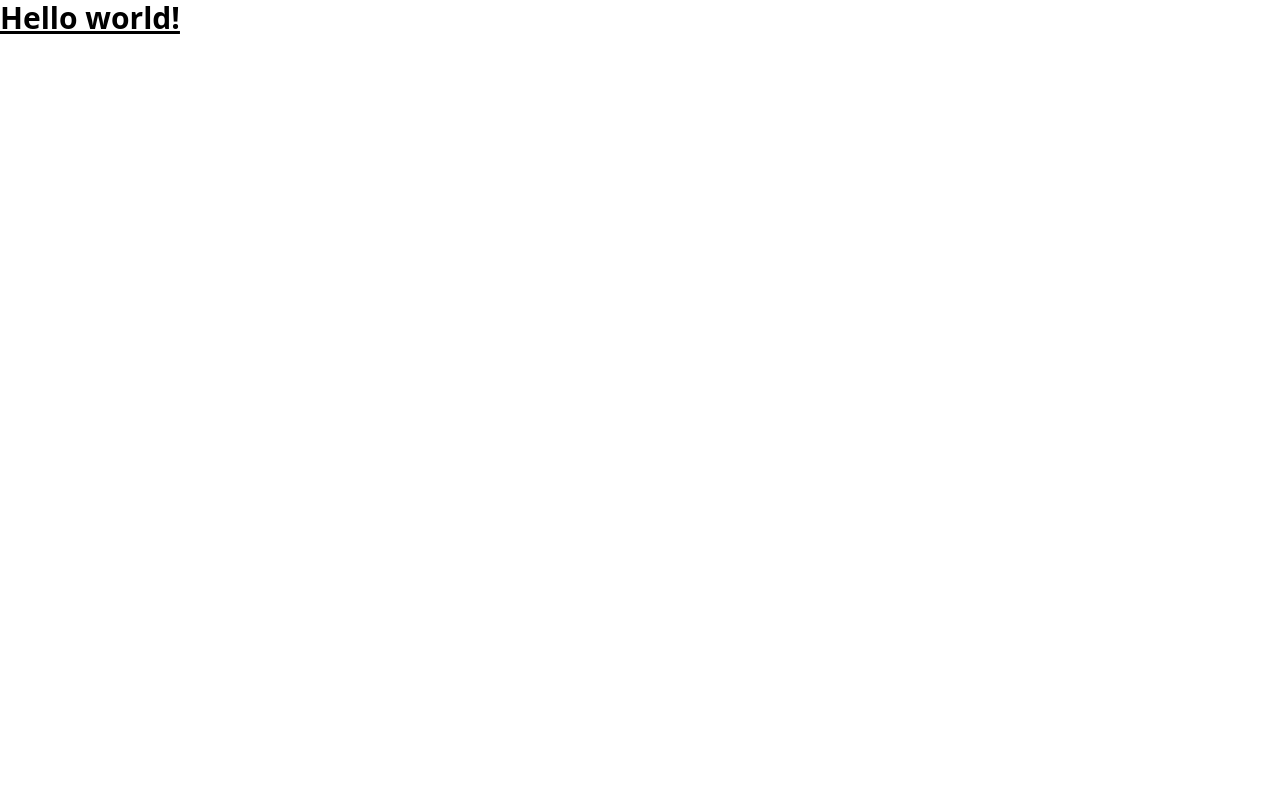
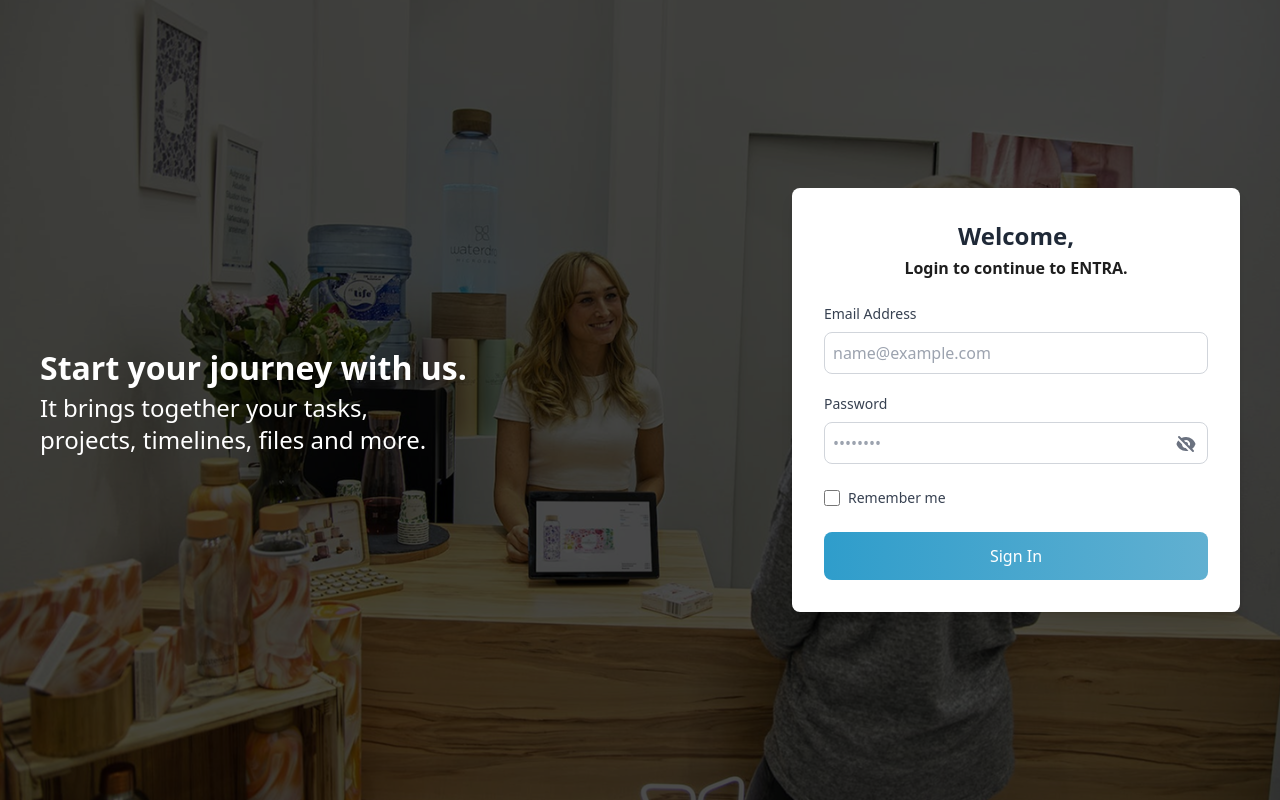
Before and after one commit to surajkumar540/hybrix, a React (Vite) app in the folder my-project/: page /login in a window 1280 px wide. Built offline with nearby package versions, Linux system fonts and the light colour scheme.

Commit message:
add:login page added with validation and functionality

```diff
--- a/my-project/package.json
+++ b/my-project/package.json
@@ -11,7 +11,9 @@
   },
   "dependencies": {
     "react": "^19.1.0",
-    "react-dom": "^19.1.0"
+    "react-dom": "^19.1.0",
+    "react-icons": "^5.5.0",
+    "react-router-dom": "^7.6.0"
   },
   "devDependencies": {
     "@eslint/js": "^9.25.0",
--- a/my-project/src/App.jsx
+++ b/my-project/src/App.jsx
@@ -1,3 +1,12 @@
-export default function App() {
-  return <h1 className="text-3xl font-bold underline">Hello world!</h1>;
+// import { store } from "./redux/store";
+import AppRoutes from "./routes/AppRoutes";
+
+function App() {
+  return (
+    // <Provider store={store}>
+    <AppRoutes />
+    // </Provider>
+  );
 }
+
+export default App;
--- /dev/null
+++ b/my-project/src/pages/Login.jsx
@@ -0,0 +1,159 @@
+import { useState } from "react";
+import { useNavigate } from "react-router-dom";
+import { validateLogin } from "../utils/validate"; // Import validation function
+import { HiEye, HiEyeOff } from "react-icons/hi";
+import bgImage from "../assets/loginImg.png";
+
+const Login = ({ setAuth }) => {
+  const [formValues, setFormValues] = useState({ email: "", password: "" });
+  const [error, setError] = useState({});
+  const [isSubmit, setIsSubmit] = useState(false);
+  const [showPassword, setShowPassword] = useState(false); // Toggle state
+  const navigate = useNavigate();
+
+  // Login functionality
+  const handleSubmit = (e) => {
+    e.preventDefault();
+
+    if (Object.keys(validateLogin(formValues)).length > 0) {
+      setError(validateLogin(formValues));
+      return;
+    }
+    setIsSubmit(true);
+
+    if (
+      formValues.email === "suraj@test.com" &&
+      formValues.password === "suraj@1234"
+    ) {
+      localStorage.setItem("auth", "true");
+      setAuth(true); // Update state immediately
+      navigate("/customers");
+    } else {
+      setError({ general: "Invalid credentials!" });
+    }
+  };
+  const handleChange = (e) => {
+    const { name, value } = e.target;
+    const newObject = { ...formValues, [name]: value };
+    setFormValues({ ...newObject });
+
+    if (isSubmit) {
+      const errorObj = validateLogin(newObject);
+      setError(errorObj);
+    }
+  };
+
+  const togglePasswordVisibility = () => {
+    setShowPassword(!showPassword);
+  };
+
+  return (
+    <div
+      className="relative h-screen w-full bg-cover bg-center"
+      style={{ backgroundImage: `url(${bgImage})` }} // Replace with your image path
+    >
+      {/* Black Overlay */}
+      <div className="absolute inset-0 bg-black bg-opacity-70 z-0" />
+
+      {/* Content Container */}
+      <div className="relative z-10 flex h-full items-center justify-between px-10 ">
+        {/* Left Text */}
+        <div className="w-1/2 hidden md:block text-white pr-8">
+          <h1 className="text-[32px] font-bold ">
+            Start your journey with us.
+          </h1>
+          <p className="text-2xl">It brings together your tasks,</p>
+          <p className="text-2xl">projects, timelines, files and more.</p>
+        </div>
+
+        {/* Right Login Form */}
+        <div className="w-full md:w-1/2 max-w-md bg-white p-8 rounded-lg shadow-lg">
+          <form onSubmit={handleSubmit}>
+            <div className="text-center mb-6">
+              <h2 className="text-2xl font-bold text-gray-800">Welcome,</h2>
+              <p className="text-[#1E1E1E] font-semibold mt-1">Login to continue to ENTRA.</p>
+            </div>
+
+            {error.general && (
+              <div className="bg-red-50 border-l-4 border-red-500 p-4 mb-6">
+                <p className="text-red-700 text-sm">{error.general}</p>
+              </div>
+            )}
+
+            {/* Email Input */}
+            <div className="mb-5">
+              <label className="block text-gray-700 text-sm font-medium mb-2">
+                Email Address
+              </label>
+              <input
+                type="email"
+                name="email"
+                placeholder="name@example.com"
+                className={`p-2 border w-full rounded-lg focus:ring-2 focus:ring-blue-300 focus:outline-none transition duration-200 ${
+                  error.email ? "border-red-500" : "border-gray-300"
+                }`}
+                value={formValues.email}
+                onChange={handleChange}
+              />
+              {error.email && (
+                <p className="text-red-500 mt-1 text-xs">{error.email}</p>
+              )}
+            </div>
+
+            {/* Password Input */}
+            <div className="mb-6 relative">
+              <label className="block text-gray-700 text-sm font-medium mb-2">
+                Password
+              </label>
+              <input
+                type={showPassword ? "text" : "password"}
+                name="password"
+                placeholder="••••••••"
+                className={`p-2 border w-full rounded-lg focus:ring-2 focus:ring-blue-300 focus:outline-none transition duration-200 ${
+                  error.password ? "border-red-500" : "border-gray-300"
+                }`}
+                value={formValues.password}
+                onChange={handleChange}
+              />
+              <button
+                type="button"
+                onClick={togglePasswordVisibility}
+                className="absolute right-3 top-10 text-gray-500"
+              >
+                {showPassword ? <HiEye size={20} /> : <HiEyeOff size={20} />}
+              </button>
+              {error.password && (
+                <p className="text-red-500 mt-1 text-xs">{error.password}</p>
+              )}
+            </div>
+
+            {/* Remember Me */}
+            <div className="flex items-center mb-6">
+              <input
+                id="remember"
+                type="checkbox"
+                className="h-4 w-4 text-blue-600 focus:ring-blue-500 border-gray-300 rounded"
+              />
+              <label
+                htmlFor="remember"
+                className="ml-2 block text-sm text-gray-700"
+              >
+                Remember me
+              </label>
+            </div>
+
+            {/* Submit Button */}
+            <button
+              className="bg-gradient-to-r from-[#2F9DCB] to-[#61B0D1] text-white py-3 w-full rounded-lg font-medium transition duration-200 transform hover:scale-[1.02]"
+              type="submit"
+            >
+              Sign In
+            </button>
+          </form>
+        </div>
+      </div>
+    </div>
+  );
+};
+
+export default Login;
--- a/my-project/src/routes/AppRoutes.jsx
+++ b/my-project/src/routes/AppRoutes.jsx
@@ -0,0 +1,72 @@
+import {
+  BrowserRouter as Router,
+  Routes,
+  Route,
+  Navigate,
+  useLocation,
+} from "react-router-dom";
+import { useState, useEffect } from "react";
+import Login from "../pages/Login";
+
+const AppRoutes = () => {
+  const [isAuthenticated, setIsAuthenticated] = useState(
+    localStorage.getItem("auth") === "true"
+  );
+
+  // checking localStorage every refresh
+  useEffect(() => {
+    const checkAuth = () => {
+      setIsAuthenticated(localStorage.getItem("auth") === "true");
+    };
+
+    window.addEventListener("storage", checkAuth);
+
+    return () => {
+      window.removeEventListener("storage", checkAuth);
+    };
+  }, []);
+
+  return (
+    <Router>
+      <Routes>
+        <Route
+          path="/"
+          element={<Navigate to={isAuthenticated ? "/customers" : "/login"} />}
+        />
+        <Route
+          path="/login"
+          element={
+            isAuthenticated ? (
+              <Navigate to="/customers" />
+            ) : (
+              <Login setAuth={setIsAuthenticated} />
+            )
+          }
+        />
+
+        {/* Protected Routes */}
+        <Route
+          element={isAuthenticated ? <Dashboard /> : <Navigate to="/login" />}
+        ></Route>
+
+        {/* Catch-All Route if you redirect and random route */}
+        <Route
+          path="*"
+          element={<ProtectedRedirect isAuthenticated={isAuthenticated} />}
+        />
+      </Routes>
+    </Router>
+  );
+};
+
+// go back to last visited route if authenticated, otherwise to login logic
+const ProtectedRedirect = ({ isAuthenticated }) => {
+  const location = useLocation();
+  return isAuthenticated ? (
+    <Navigate to="/customers" />
+  ) : (
+    <Navigate to="/login" state={{ from: location }} />
+  );
+};
+
+export default AppRoutes;
--- /dev/null
+++ b/my-project/src/utils/validate.js
@@ -0,0 +1,18 @@
+export const validateLogin = (values) => {
+    const errors = {};
+    const emailRegex = new RegExp("[a-z0-9]+@[a-z]+.[a-z]{2,3}");
+
+    if (!values.email) {
+      errors.email = "Email is required";
+    } else if (!emailRegex.test(values.email)) {
+      errors.email = "Enter valid email";
+    }
+
+    if (!values.password) {
+      errors.password = "Password is required";
+    } else if (values.password.length < 6) {
+      errors.password = "Password must be at least 6 characters!";
+    }
+
+    return errors;
+  };
```
Also changed, not shown: 1 other file (tests, documents, lock files or other folders).
